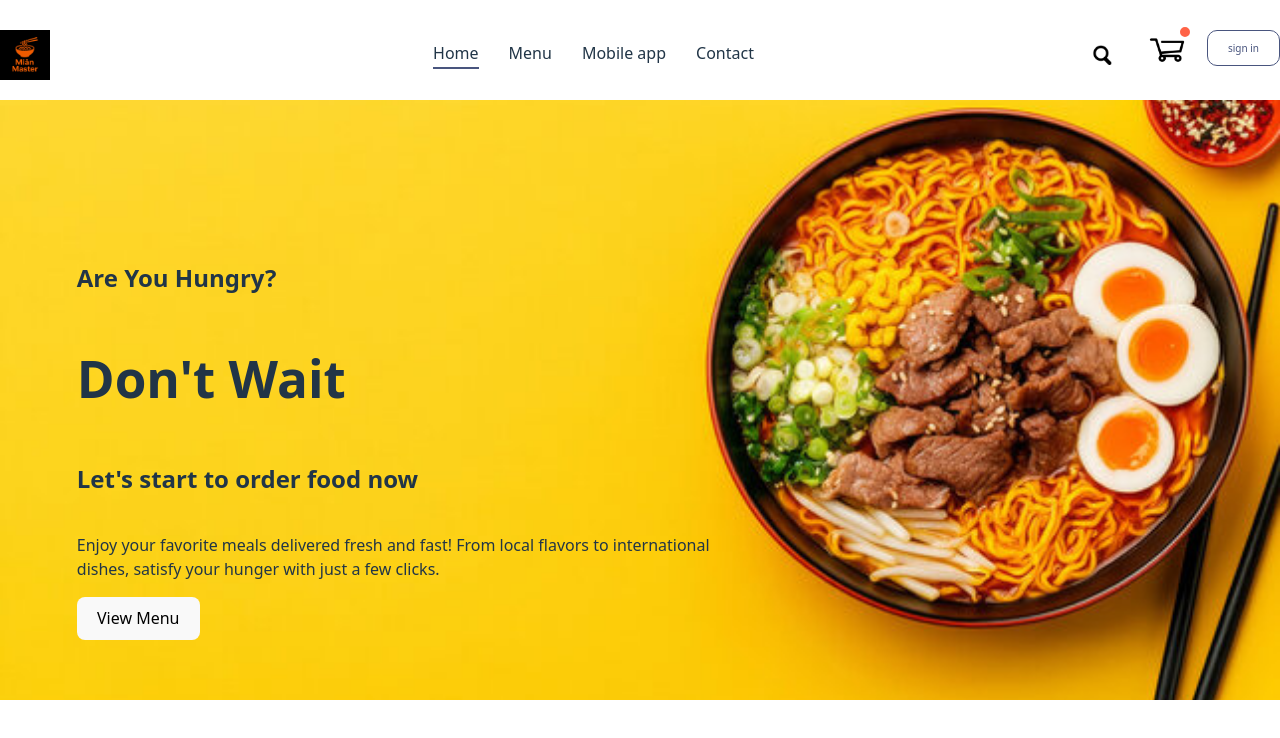
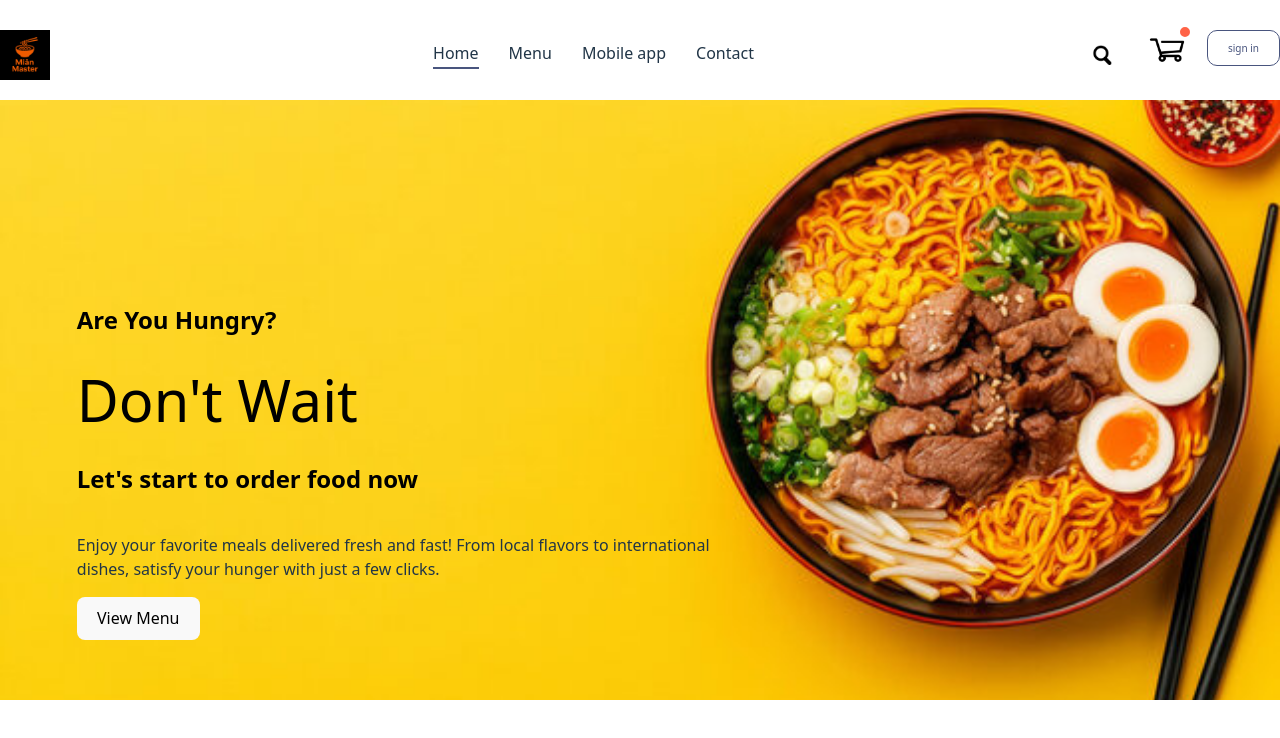
Before and after one commit to Mithsala123/Food-Delivery-App, a React (Vite) app in the folder frontend/: page / in a window 1280 px wide. Shown: the top 738 px of the page. Built offline with nearby package versions, Linux system fonts and the light colour scheme.

Commit message:
homepage

```diff
--- a/frontend/src/components/Header/Header.css
+++ b/frontend/src/components/Header/Header.css
@@ -8,7 +8,7 @@
     background-size: cover;
 }
 
-.heager-contend{
+.header-contend{
     position:absolute ;
     display: flex;
     flex-direction: column;
@@ -18,3 +18,14 @@
     bottom: 10%;
     left: 6vw;
 }
+
+.header-contend h1{
+    font-weight: 500;
+    font-size: max(4.5vw, 30px);
+    color:black;
+    line-height: 0.1;
+}
+
+.header-contend h2{
+    color: black;
+}
--- a/frontend/src/components/Header/Header.jsx
+++ b/frontend/src/components/Header/Header.jsx
@@ -9,12 +9,12 @@ const Header = () => {
       style={{
         backgroundImage: `url(${newImg})`,
         backgroundRepeat: 'no-repeat',
-        backgroundSize: 'cover',
+        backgroundSize: 'cover',// containt don't use ,use cover
         backgroundPosition: 'center'
       }}
     >
       {/* Remove this div if you only want the image */}
-      <div className="heager-contend">
+      <div className="header-contend">
         <h2>Are You Hungry?</h2>
         <h1>Don't Wait</h1>
         <h2>Let's start to order food now</h2>
```
